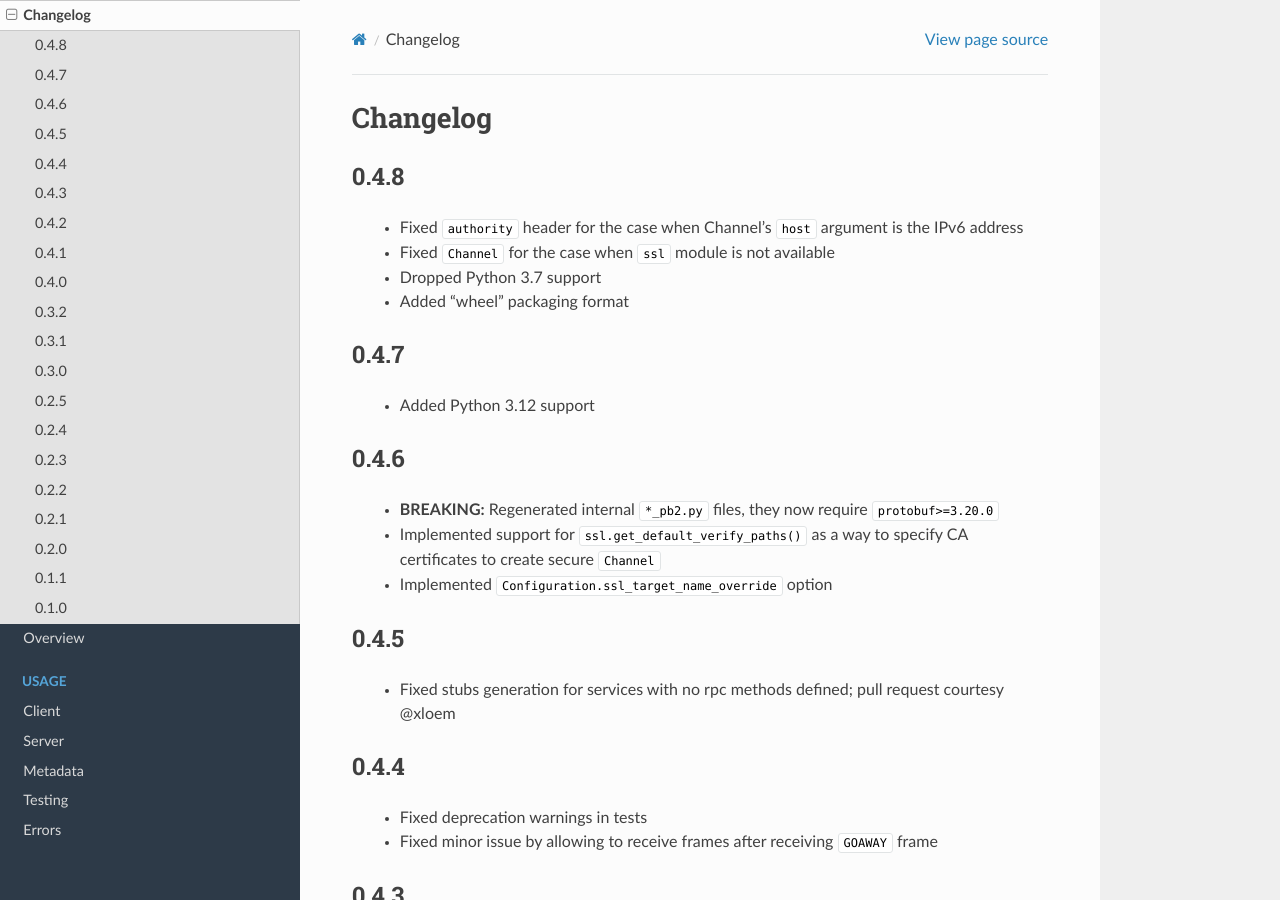
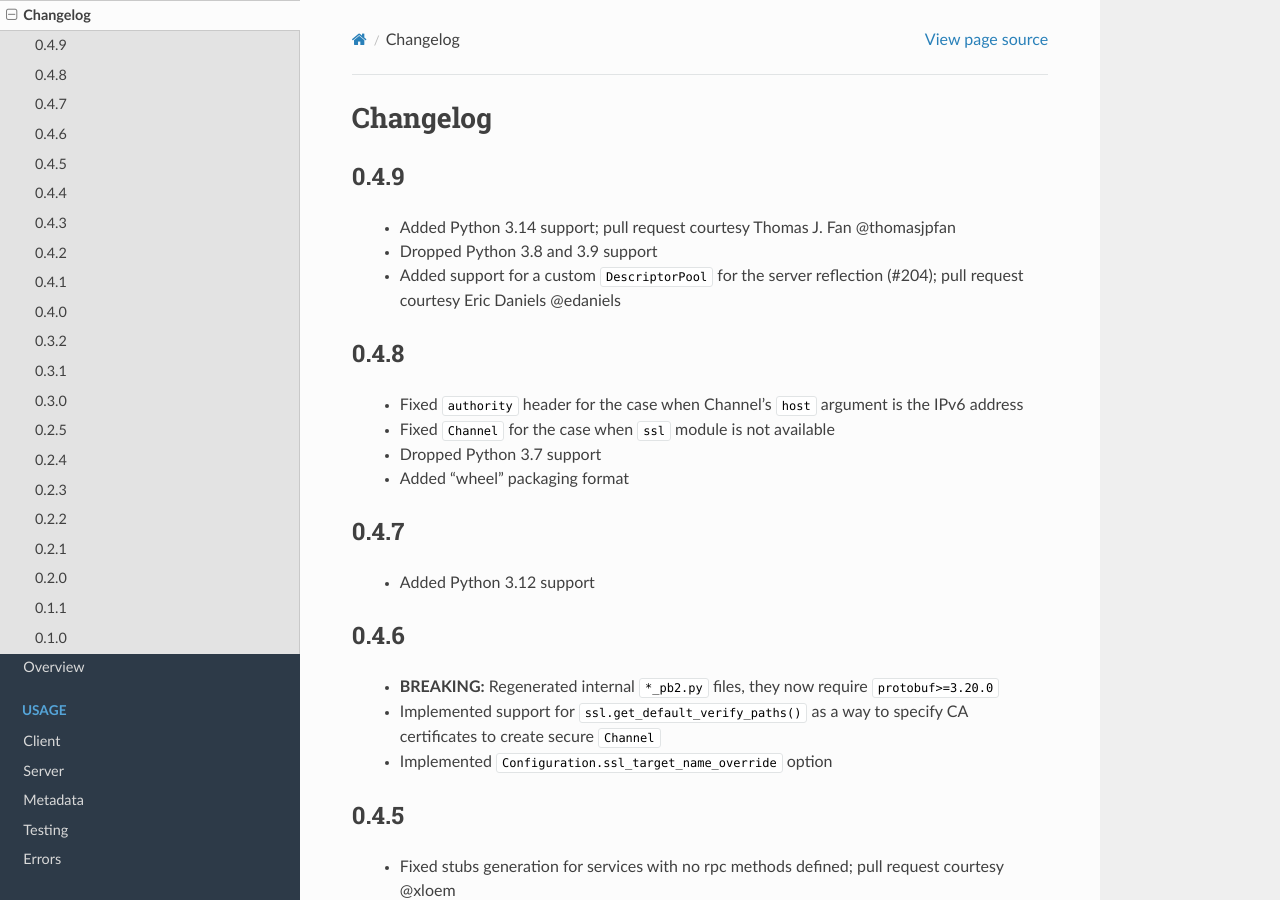
Before and after one commit to vmagamedov/grpclib, a Sphinx documentation site: the page built from docs/changelog/index.rst, in a window 1280 px wide and 900 px high. Built offline with Sphinx 7.4.7 and the Read the Docs theme 3.1.0, drawn with Linux system fonts in a browser that asks for light colours.

Commit message:
Updated changelog, issued 0.4.9rc1 release candidate

```diff
--- a/docs/changelog/index.rst
+++ b/docs/changelog/index.rst
@@ -1,5 +1,13 @@
 Changelog
 =========
+
+0.4.9
+~~~~~
+
+  - Added Python 3.14 support; pull request courtesy Thomas J. Fan @thomasjpfan
+  - Dropped Python 3.8 and 3.9 support
+  - Added support for a custom ``DescriptorPool`` for the server reflection
+    (#204); pull request courtesy Eric Daniels @edaniels
 
 0.4.8
 ~~~~~
--- a/grpclib/__init__.py
+++ b/grpclib/__init__.py
@@ -1,7 +1,7 @@
 from .const import Status
 from .exceptions import GRPCError
 
-__version__ = '0.4.8'
+__version__ = '0.4.9rc1'
 
 __all__ = (
     'Status',
--- a/setup.cfg
+++ b/setup.cfg
@@ -19,6 +19,7 @@ classifiers =
     Programming Language :: Python :: 3.11
     Programming Language :: Python :: 3.12
     Programming Language :: Python :: 3.13
+    Programming Language :: Python :: 3.14
     Programming Language :: Python :: 3 :: Only
     Topic :: Internet :: WWW/HTTP :: HTTP Servers
     Topic :: Software Development :: Libraries :: Python Modules
```
